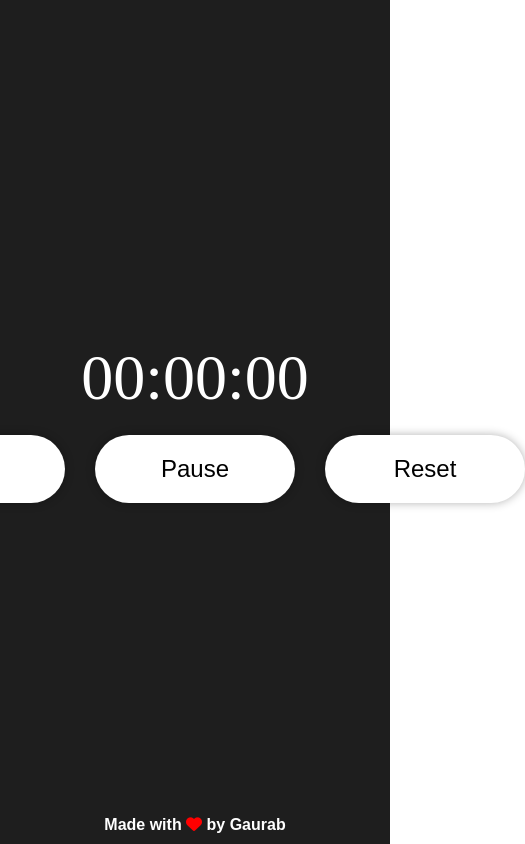
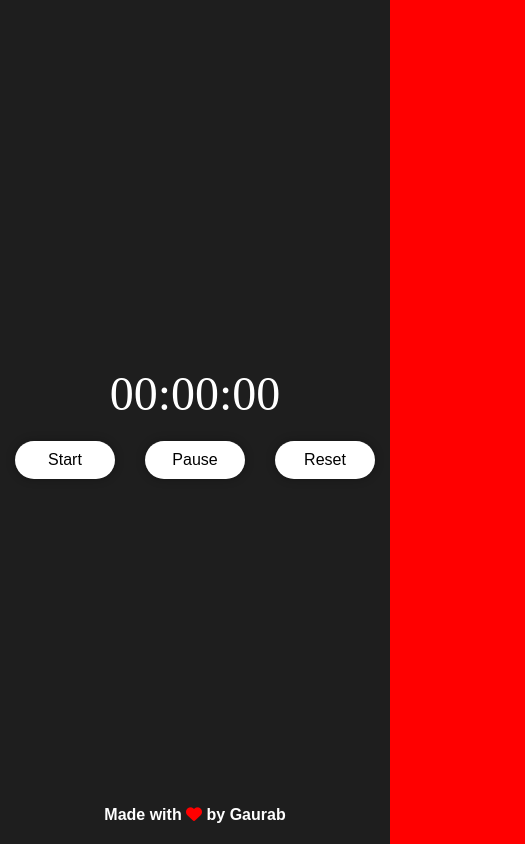
Before and after one commit to gaurab-khanal/stop-watch, a plain HTML site: page index.html in a window 390 px wide. Shown: the whole page, 525 px wide, since content can reach past the window. Drawn offline with Linux system fonts and the light colour scheme.

Commit message:
mobile responsiveness added

```diff
--- a/style.css
+++ b/style.css
@@ -43,7 +43,7 @@ footer{
     color: white;
     position: absolute;
     bottom: 0;
-    margin-bottom: 10px;
+    margin-bottom: 20px;
     font-weight: 600;
     font-family: sans-serif;
 
@@ -52,3 +52,23 @@ footer{
 i{
     color: red;
 }
+
+@media (max-width:700px) {
+    body{
+        background-color: red;
+    }
+    .container{
+        height: 100vh;
+    }
+    .clock{
+        font-size: 3rem;
+    }
+    button{
+        padding: 10px;
+        width: 100px;
+        font-size: 1rem;
+    }
+    footer{
+        margin-bottom: 20px;
+    }
+}
```
